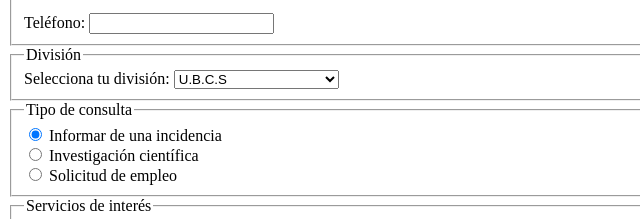
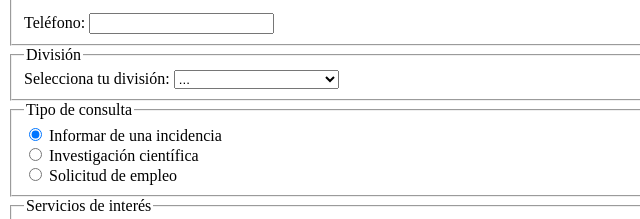
Before and after one commit to ACS-cd/Proyecto-Integrador-LM-2026, a plain HTML site: page proyecto/contacto.html in a window 1280 px wide. Shown: the part 168-387 px from the top of the page, 0-640 px from the left. Drawn offline with Linux system fonts and the light colour scheme.

Commit message:
feat(proyecto): ud5 tables and forms delivery

```diff
--- a/proyecto/contacto.html
+++ b/proyecto/contacto.html
@@ -49,7 +49,8 @@
                 <label for="divi">Selecciona tu división:</label>
 
                 <select id="divi" name="divi" required>
-                    <option value="ubcs" selected>U.B.C.S</option>
+                    <option value="" selected>...</option>
+                    <option value="ubcs">U.B.C.S</option>
                     <option value="white">White Umbrella</option>
                     <option value="uss">U.S.S</option>
                     <option value="neo">Neo-Umbrella</option>
```
Also changed, not shown: 1 other file.
